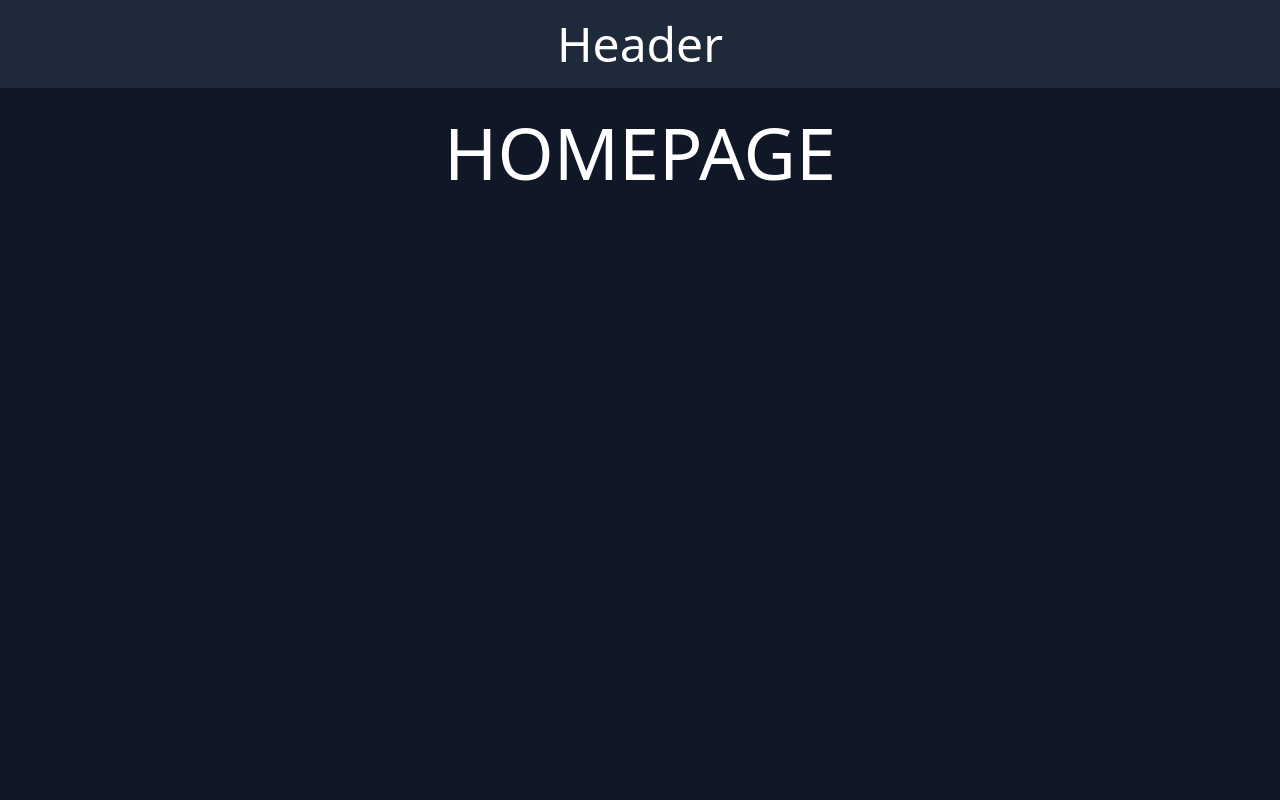
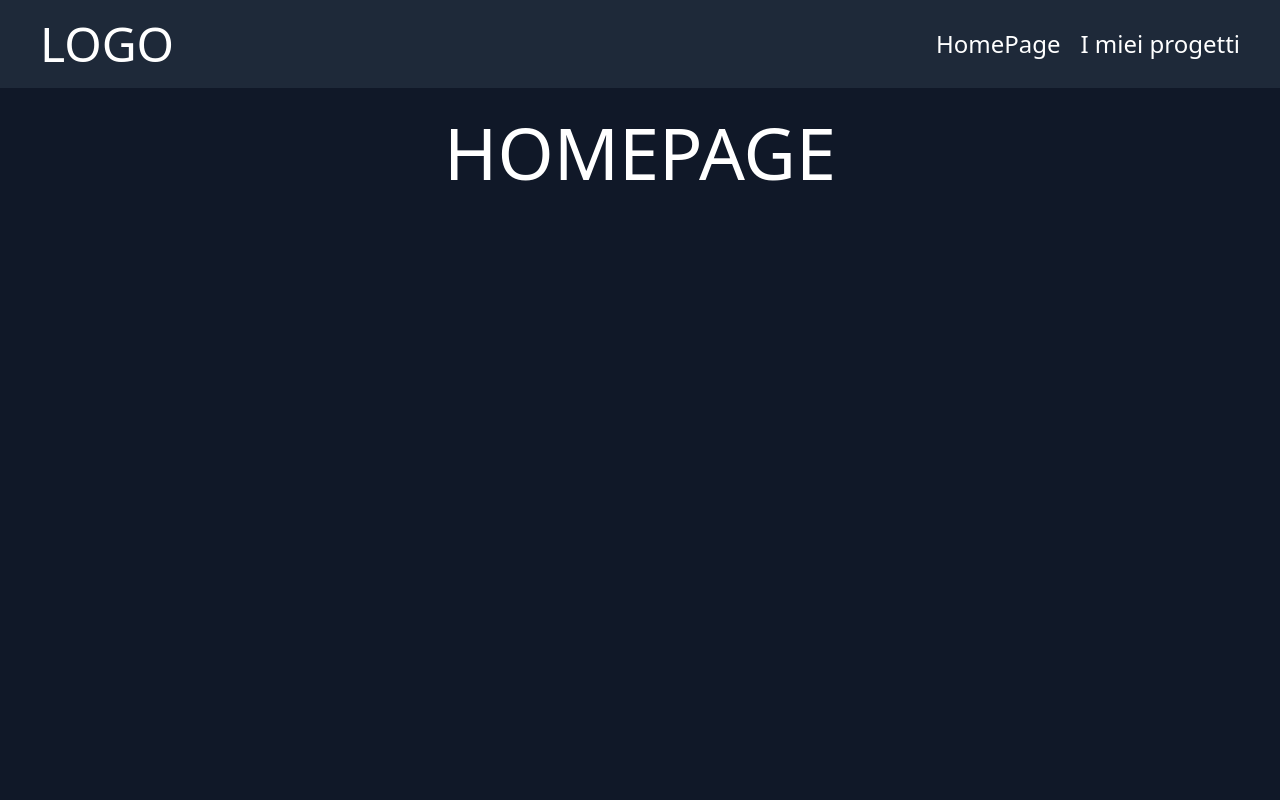
Before and after one commit to mattiadelmonaco/laravel-portfolio-bonus, a React (Vite) app: page / in a window 1280 px wide. Shown: the top 800 px of the page. Built offline with nearby package versions, Linux system fonts and the light colour scheme.

Commit message:
feat: add links to header

```diff
--- a/src/components/Header.jsx
+++ b/src/components/Header.jsx
@@ -1,8 +1,20 @@
+import { NavLink } from "react-router";
+
 export default function Header() {
   return (
     <header className="bg-gray-800 shadow-lg">
-      <div className="w-[1200px] mx-auto py-5 flex justify-center items-center ">
-        <h1 className="text-white text-5xl">Header</h1>
+      <div className="w-[1200px] mx-auto py-5 flex justify-between items-center ">
+        <h1 className="text-white text-5xl">LOGO</h1>
+        <nav>
+          <ul className="flex gap-5 text-white text-2xl">
+            <li>
+              <NavLink to="/">HomePage</NavLink>
+            </li>
+            <li>
+              <NavLink to="/projects">I miei progetti</NavLink>
+            </li>
+          </ul>
+        </nav>
       </div>
     </header>
   );
```
